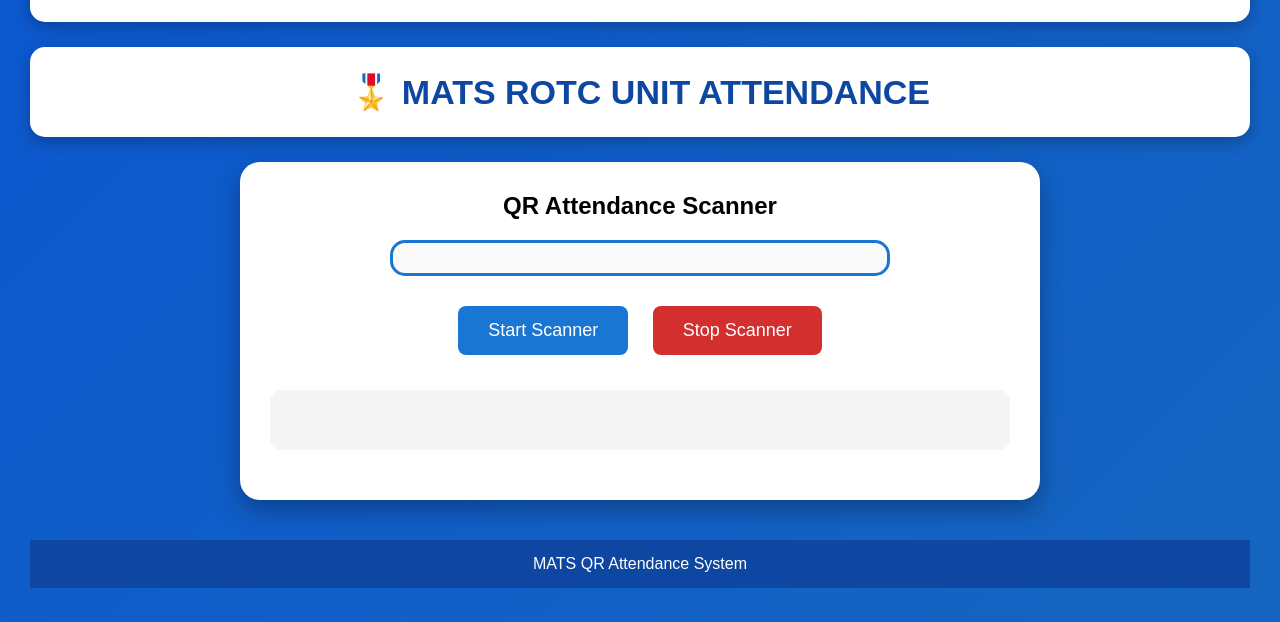
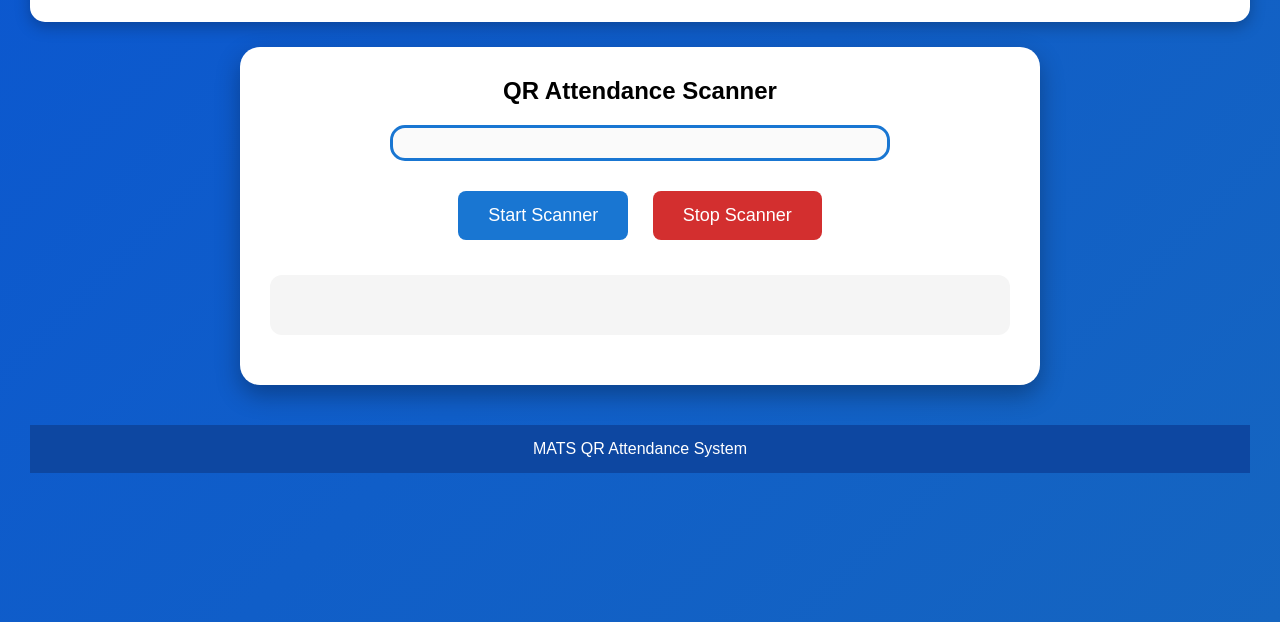
Before and after one commit to valjimpacatang1105cdcpa-bit/mats-rotc-attendance, a plain HTML site: page index.html in a window 1280 px wide. Shown: the part 178-800 px from the top of the page. Drawn offline with Linux system fonts and the light colour scheme.

Commit message:
Update index.html

```diff
--- a/index.html
+++ b/index.html
@@ -154,11 +154,6 @@ color:white;
 
 <body>
 
-<header>
-
-🎖️ MATS ROTC UNIT ATTENDANCE
-
-</header>
 
 <div class="container">
 
```
